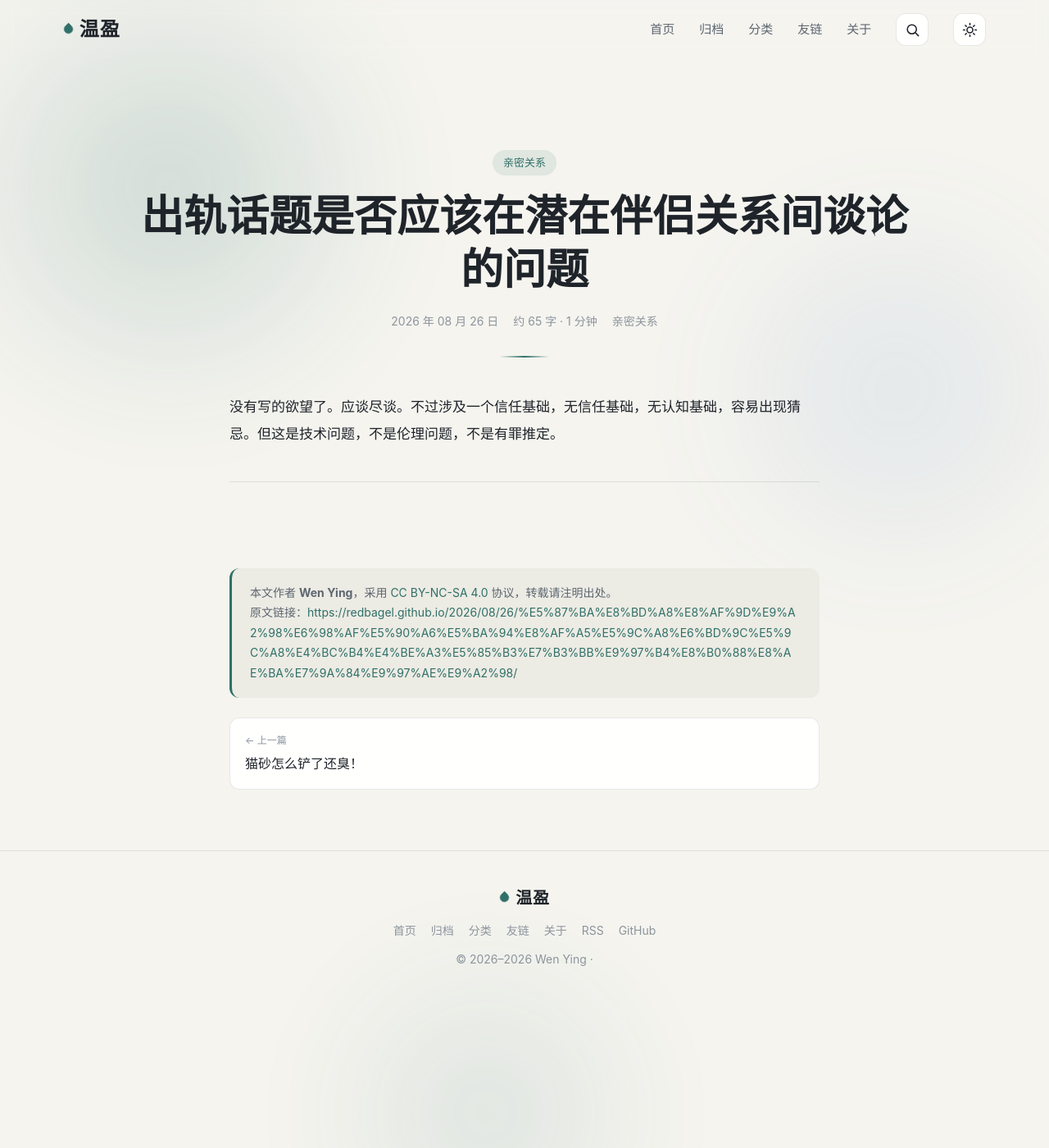
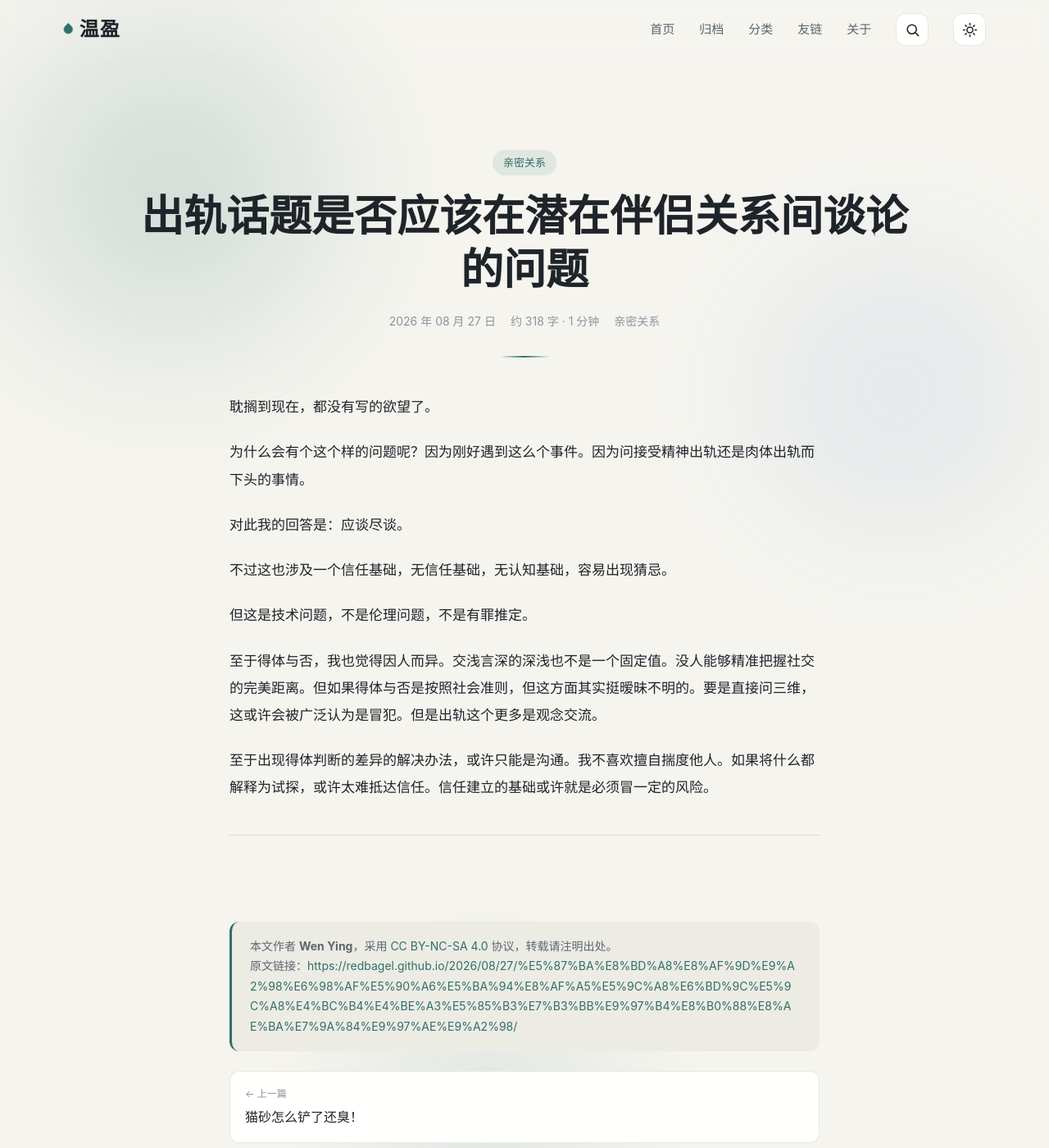
Before and after one commit to RedBagel/RedBagel.github.io, a Jekyll site: the page built from _posts/2026-08-26-出轨话题是否应该在潜在伴侣关系间谈论的问题.md, in a window 1280 px wide and 1400 px high. Shown: the whole window at 82% size. Built offline with Jekyll 4.4.1, drawn with Linux system fonts in a browser that asks for light colours; our own code applies the rules of GitHub Pages for plain Markdown files; comment, search, counter and statistics services are not loaded; a style sheet for code colours, icons or effects is not loaded.

Commit message:
Update 2026-08-26-出轨话题是否应该在潜在伴侣关系间谈论的问题.md

```diff
--- a/_posts/2026-08-26-出轨话题是否应该在潜在伴侣关系间谈论的问题.md
+++ b/_posts/2026-08-26-出轨话题是否应该在潜在伴侣关系间谈论的问题.md
@@ -1,6 +1,6 @@
 ---
 title: 出轨话题是否应该在潜在伴侣关系间谈论的问题
-date: 2026-08-26 20:00:00 +0800
+date: 2026-08-27 4:00:00 +0800
 author: 温盈
 tags: [出轨, 话题, 恋爱, 亲密关系, 思考]
 categories: 亲密关系
@@ -9,6 +9,20 @@ description:
 comments: true
 ---
 
-没有写的欲望了。应谈尽谈。不过涉及一个信任基础，无信任基础，无认知基础，容易出现猜忌。但这是技术问题，不是伦理问题，不是有罪推定。
+耽搁到现在，都没有写的欲望了。
+
+为什么会有个这个样的问题呢？因为刚好遇到这么个事件。因为问接受精神出轨还是肉体出轨而下头的事情。
+
+对此我的回答是：应谈尽谈。
+
+不过这也涉及一个信任基础，无信任基础，无认知基础，容易出现猜忌。
+
+但这是技术问题，不是伦理问题，不是有罪推定。
+
+至于得体与否，我也觉得因人而异。交浅言深的深浅也不是一个固定值。没人能够精准把握社交的完美距离。但如果得体与否是按照社会准则，但这方面其实挺暧昧不明的。要是直接问三维，这或许会被广泛认为是冒犯。但是出轨这个更多是观念交流。
+
+至于出现得体判断的差异的解决办法，或许只能是沟通。我不喜欢擅自揣度他人。如果将什么都解释为试探，或许太难抵达信任。信任建立的基础或许就是必须冒一定的风险。
+
+
 
 ---
```
